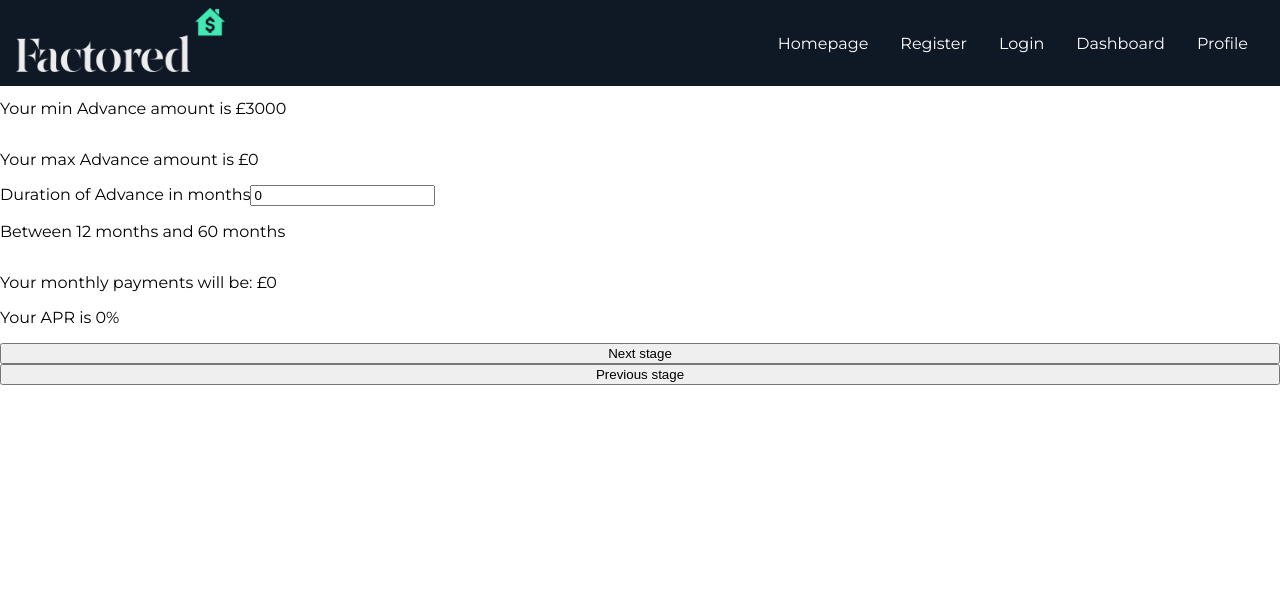
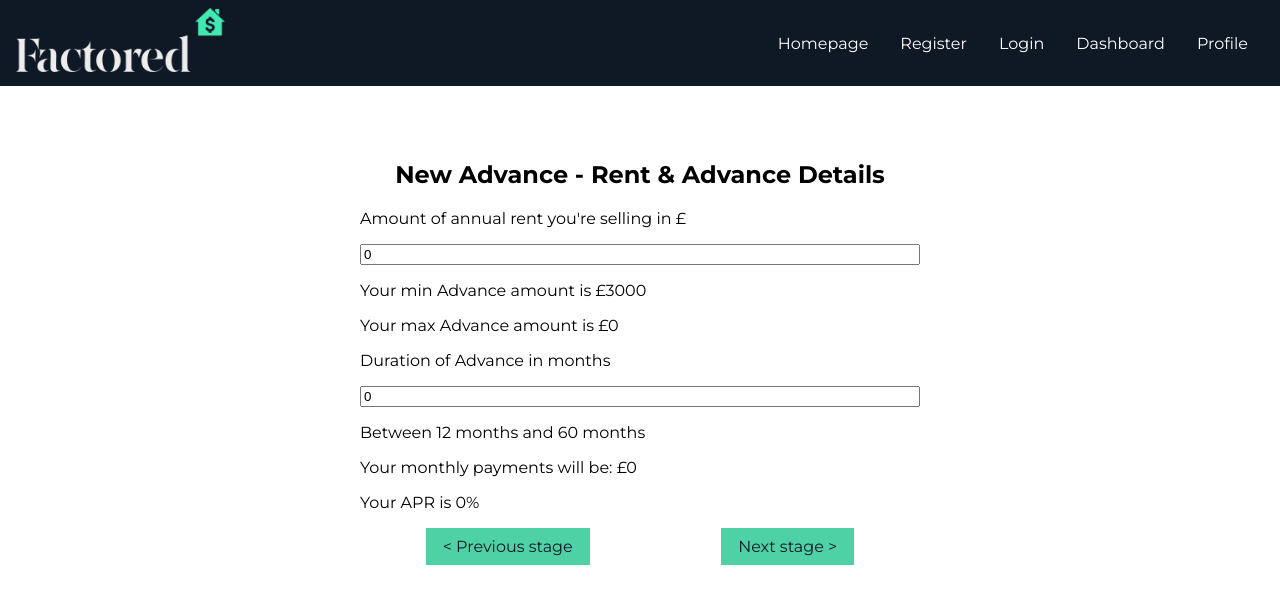
Before and after one commit to hal-alex/factored-mvp, a React (Create React App) app in the folder client/: page /new-advance-3 in a window 1280 px wide. Shown: the top 604 px of the page. Built offline with nearby package versions, Linux system fonts and the light colour scheme.

Commit message:
finished styling each advance stage

```diff
--- a/client/src/index.css
+++ b/client/src/index.css
@@ -267,10 +267,18 @@ code {
 
 .address-verification-form {
   display: grid;
-  row-gap: 2rem;
+  row-gap: 1rem;
 }
 
 .address-verification-form-address {
   display: grid;
   row-gap: 0.5rem;
 }
+
+.new-advance-conf-tickbox {
+  margin-top: 1rem;
+}
+
+.full-container-width-button button {
+  width: 100%;
+}
--- a/client/src/pages/AdvanceCreateSuccess.js
+++ b/client/src/pages/AdvanceCreateSuccess.js
@@ -6,14 +6,18 @@ const AdvanceCreateSuccess = () => {
     const navigate = useNavigate()
 
     return (
-        <div className="dashboard-div">
+        <div className="generic-container">
             <h3>Thank you for creating this Advance!</h3>
             <p>Lorem ipsum, dolor sit amet consectetur
                 adipisicing elit. Neque quas iusto et
                 sint ipsa ex cumque, ipsam unde exercitationem
                 minima iste maxime debitis accusantium
                 doloremque. Laudantium, eum. Similique, quaerat nemo!</p>
-            <button onClick={() => navigate("/dashboard")}>Back to dashboard</button>
+            <div className="full-container-width-button">
+                <button className="btn-secondary"
+                    onClick={() => navigate("/dashboard")}>
+                    Back to dashboard</button>
+            </div>
         </div>
     )
 }
--- a/client/src/pages/NewAdvance1.js
+++ b/client/src/pages/NewAdvance1.js
@@ -50,10 +50,10 @@ const NewAdvance1 = () => {
     }
 
     return (
-        <div className="dashboard-div">
-            <h4>New Advance - Property Details</h4>
-            <form className="dashboard-div">
-                <label> Name of Advance
+        <div className="generic-container">
+            <h2>New Advance - Property Details</h2>
+            <form className="address-verification-form">
+                <label>Name of Advance</label>
                 <input
                     type="text"
                     name="advanceName"
@@ -61,8 +61,7 @@ const NewAdvance1 = () => {
                     onChange={handleChange}
                     required
                 />
-                </label>
-                <label> Description of Advance
+                <label>Description of Advance</label>
                 <input
                     type="text"
                     name="advanceDescription"
@@ -70,8 +69,7 @@ const NewAdvance1 = () => {
                     onChange={handleChange}
                     required
                 />
-                </label>
-                <label> Reason for Advance
+                <label> Reason for Advance</label>
                 <input
                     type="text"
                     name="reasonForAdvance"
@@ -79,8 +77,7 @@ const NewAdvance1 = () => {
                     onChange={handleChange}
                     required
                 />
-                </label>
-                <label> Property Address the Advance is for
+                <label> Property Address the Advance </label>
                 <input
                     type="text"
                     name="firstLine"
@@ -121,8 +118,7 @@ const NewAdvance1 = () => {
                     onChange={handleChange}
                     required
                 />
-                </label>
-                <label> Monthly rent for this property
+                <label>Monthly rent for this property (£)</label>
                 <input
                     type="number"
                     name="monthlyRent"
@@ -130,8 +126,10 @@ const NewAdvance1 = () => {
                     onChange={handleChange}
                     required
                 />
-                </label>
-                <button onClick={handleSubmit}>Next stage</button>
+                <button className="btn-secondary"
+                    onClick={handleSubmit}>
+                    {`Next stage >`}
+                </button>
                 <p>{errorText && "All fields are required"}</p>
             </form>
         </div>
--- a/client/src/pages/NewAdvance2.js
+++ b/client/src/pages/NewAdvance2.js
@@ -30,9 +30,9 @@ const NewAdvance2 = () => {
     }
 
     return (
-        <div className="dashboard-div">
-            <h4>New Advance - Document Upload</h4>
-            <form className="dashboard-div">
+        <div className="generic-container">
+            <h2>New Advance - Document Upload</h2>
+            <form className="address-verification-form">
                 <label>
                     Upload your lease agreement (required)
                     <input
@@ -61,9 +61,17 @@ const NewAdvance2 = () => {
                         onChange={handleChange}
                     />
                 </label>
-                <button onClick={handleSubmit}>Next stage</button>
-                <button onClick={() =>
-                    navigate("/new-advance-1")}>Previous stage</button>
+                <div className="two-button-container">
+                    <button className="btn-secondary" onClick={() =>
+                        navigate("/new-advance-1")}>
+                        {`< Previous stage`}
+                    </button>
+                    <button
+                        className="btn-secondary"
+                        onClick={handleSubmit}>
+                        {`Next stage >`}
+                    </button>
+                </div>
             </form>
         </div>
     )
--- a/client/src/pages/NewAdvance3.js
+++ b/client/src/pages/NewAdvance3.js
@@ -85,22 +85,19 @@ const NewAdvance3 = () => {
     }
 
     return (
-        <div className="dashboard-div">
-            <h4>New Advance - Rent & Advance Details</h4>
-            <form className="dashboard-div">
-                <label>
-                    Amount of annual rent you're selling in £
+        <div className="generic-container">
+            <h2>New Advance - Rent & Advance Details</h2>
+            <form className="address-verification-form">
+                <label>Amount of annual rent you're selling in £</label>
                 <input
                     type="number"
                     name="amountRentSelling"
                     value={amountRentSelling}
                     onChange={handleChange}
                 />
-                </label>
-                <p>Your min Advance amount is £3000 </p>
-                <p>Your max Advance amount is £{monthlyRent * 12}</p>
-                <label>
-                    Duration of Advance in months
+                <label>Your min Advance amount is £3000 </label>
+                <label>Your max Advance amount is £{monthlyRent * 12}</label>
+                <label>Duration of Advance in months</label>
                 <input
                     type="number"
                     name="advanceDuration"
@@ -108,15 +105,20 @@ const NewAdvance3 = () => {
                     onChange={handleChange}
                     placeholder="60"
                 />
-                </label>
-                <p>Between 12 months and 60 months</p>
-                <label>
-                    <p>Your monthly payments will be: £{monthlyPayment}</p>
-                    <p>Your APR is {yearlyInterestRate}%</p>
-                </label>
-                <button onClick={handleSubmit}>Next stage</button>
-                <button onClick={() =>
-                    navigate("/new-advance-2")}>Previous stage</button>
+                <label>Between 12 months and 60 months</label>
+                <label>Your monthly payments will be: £{monthlyPayment}</label>
+                <label>Your APR is {yearlyInterestRate}%</label>
+                <div className="two-button-container">
+                    <button className="btn-secondary" onClick={() =>
+                        navigate("/new-advance-2")}>
+                        {`< Previous stage`}
+                    </button>
+                    <button
+                        className="btn-secondary"
+                        onClick={handleSubmit}>
+                        {`Next stage >`}
+                    </button>
+                </div>
             </form>
         </div>
     )
--- a/client/src/pages/NewAdvance4.js
+++ b/client/src/pages/NewAdvance4.js
@@ -26,39 +26,41 @@ const NewAdvance4 = () => {
     }
 
     return (
-        <div className="dashboard-div">
-            <h4>New Advance - Your Bank Details</h4>
-            <form className="dashboard-div">
-                <label>
-                    Name on your bank account
+        <div className="generic-container">
+            <h2>New Advance - Your Bank Details</h2>
+            <form className="address-verification-form">
+                <label>Name on your bank account</label>
                 <input
                     type="text"
                     name="bankAccountName"
                     value={bankAccountName}
                     onChange={handleChange}
                 />
-                </label>
-                <label>
-                    Bank account number
+                <label>Bank account number</label>
                 <input
                     type="number"
                     name="bankAccountName"
                     value={bankAccountNumber}
                     onChange={handleChange}
                 />
-                </label>
-                <label>
-                    Bank account sort code
+                <label>Bank account sort code</label>
                 <input
                     type="number"
                     name="bankAccountSortCode"
                     value={bankAccountSortCode}
                     onChange={handleChange}
                 />
-                </label>
-                <button onClick={handleSubmit}>Next stage</button>
-                <button onClick={() =>
-                    navigate("/new-advance-3")}>Previous stage</button>
+                <div className="two-button-container">
+                    <button className="btn-secondary" onClick={() =>
+                        navigate("/new-advance-3")}>
+                        {`< Previous stage`}
+                    </button>
+                    <button
+                        className="btn-secondary"
+                        onClick={handleSubmit}>
+                        {`Next stage >`}
+                    </button>
+                </div>
             </form>
         </div>
     )
```
Also changed, not shown: client/src/pages/NewAdvanceConf.js (+17 -11 lines). Lines whose indentation alone changed are shown as unchanged.
